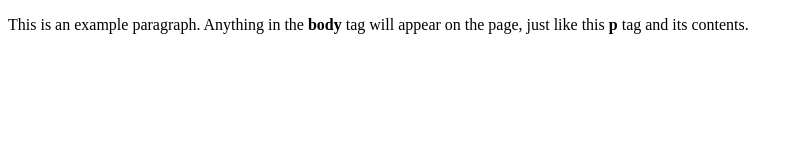
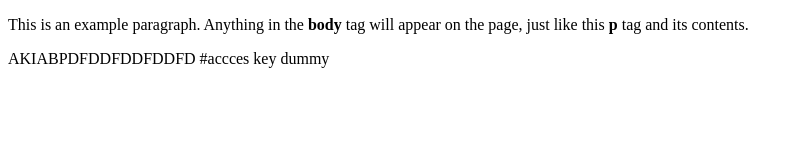
Before and after one commit to rakshitmohan/Trial_website, a plain HTML site: page index.html in a window 1280 px wide. Shown: the whole page, without its empty margins (0-800 px from the left). Drawn offline with Linux system fonts and the light colour scheme.

Commit message:
Update index.html

```diff
--- a/index.html
+++ b/index.html
@@ -5,5 +5,6 @@
   </head>
   <body>
     <p>This is an example paragraph. Anything in the <strong>body</strong> tag will appear on the page, just like this <strong>p</strong> tag and its contents.</p>
+    AKIABPDFDDFDDFDDFD #accces key dummy
   </body>
 </html>
```
